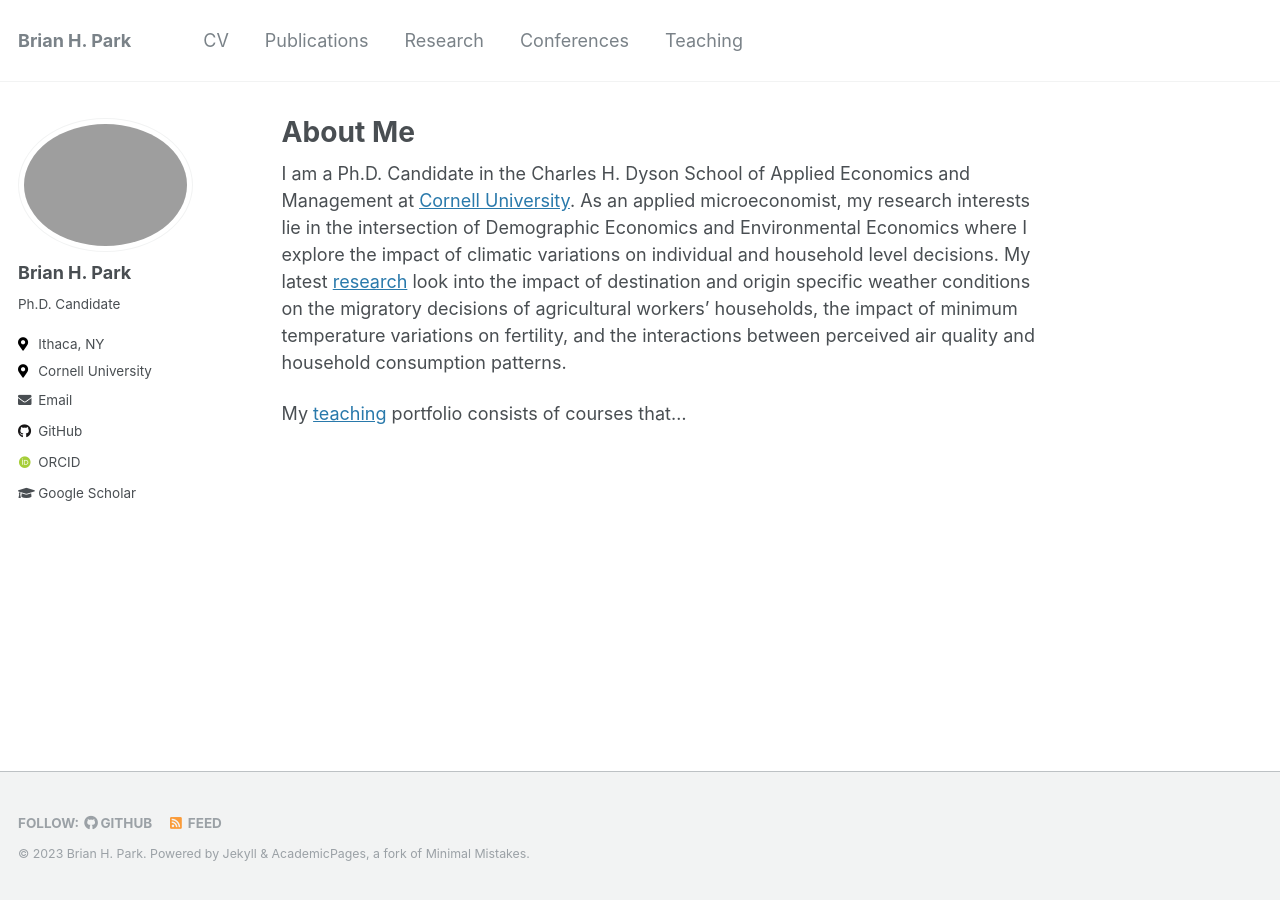
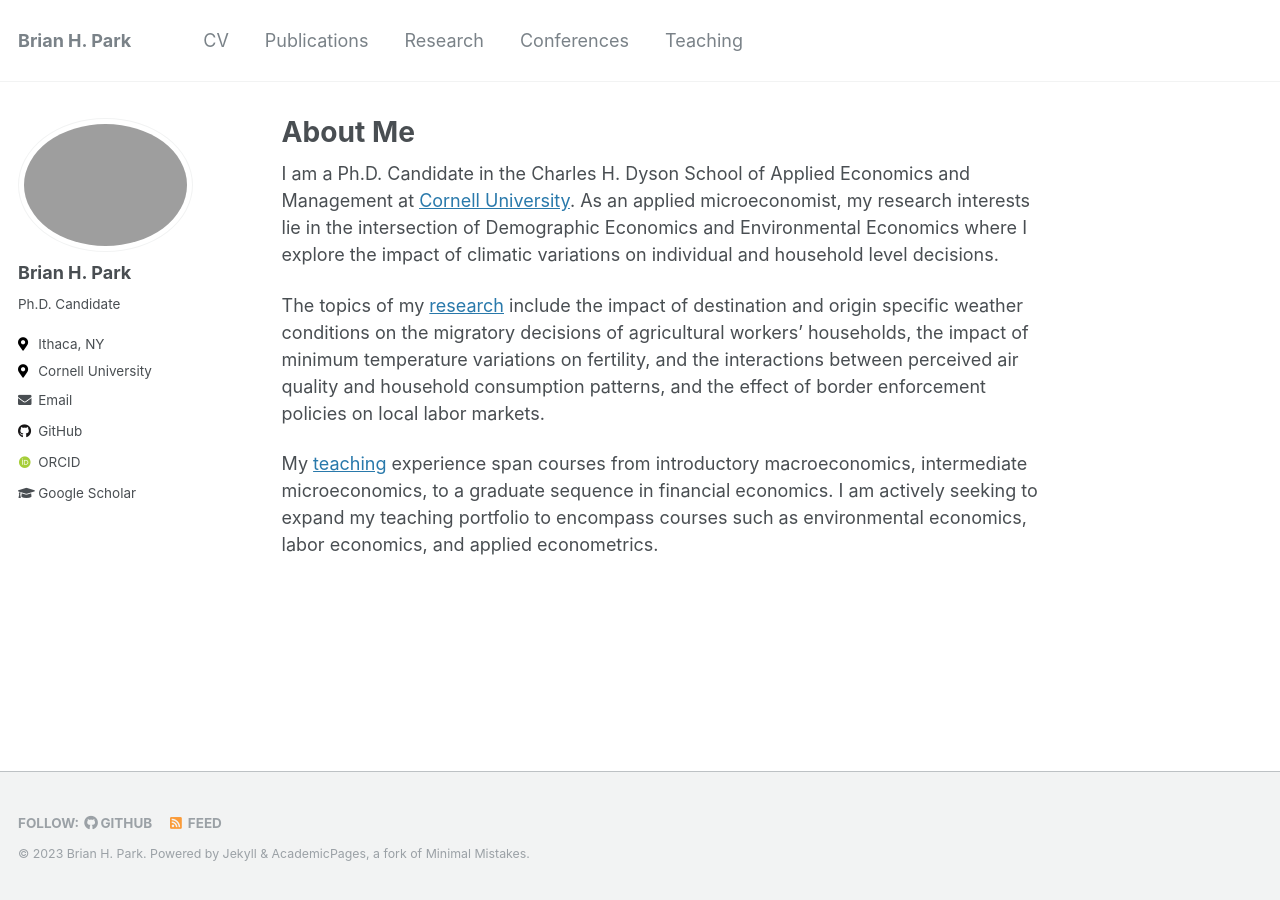
Before and after one commit to brianhwpark/brianhwpark.github.io, a Jekyll site: the page built from _pages/about.md, in a window 1280 px wide. Built offline with Jekyll 4.4.1, drawn with Linux system fonts in a browser that asks for light colours; some web fonts are replaced.

Commit message:
Update: 20230328_2025
1. About Page Updated
2. Cosmetic Changes to Teaching Page
3. Terms Deleted

```diff
--- a/_pages/about.md
+++ b/_pages/about.md
@@ -8,6 +8,8 @@ redirect_from:
   - /about.html
 ---
 
-I am a Ph.D. Candidate in the Charles H. Dyson School of Applied Economics and Management at [Cornell University](https://www.cornell.edu/). As an applied microeconomist, my research interests lie in the intersection of Demographic Economics and Environmental Economics where I explore the impact of climatic variations on individual and household level decisions. My latest [research](research) look into the impact of destination and origin specific weather conditions on the migratory decisions of agricultural workers' households, the impact of minimum temperature variations on fertility, and the interactions between perceived air quality and household consumption patterns.
+I am a Ph.D. Candidate in the Charles H. Dyson School of Applied Economics and Management at [Cornell University](https://www.cornell.edu/). As an applied microeconomist, my research interests lie in the intersection of Demographic Economics and Environmental Economics where I explore the impact of climatic variations on individual and household level decisions.
 
-My [teaching](teaching) portfolio consists of courses that...
+ The topics of my [research](research) include the impact of destination and origin specific weather conditions on the migratory decisions of agricultural workers' households, the impact of minimum temperature variations on fertility, and the interactions between perceived air quality and household consumption patterns, and the effect of border enforcement policies on local labor markets.
+
+My [teaching](teaching) experience span courses from introductory macroeconomics, intermediate microeconomics, to a graduate sequence in financial economics. I am actively seeking to expand my teaching portfolio to encompass courses such as environmental economics, labor economics, and applied econometrics.
```
Also changed, not shown: _pages/teaching.md (+1 -1 lines), _pages/terms.md (deleted, +0 -40 lines).
